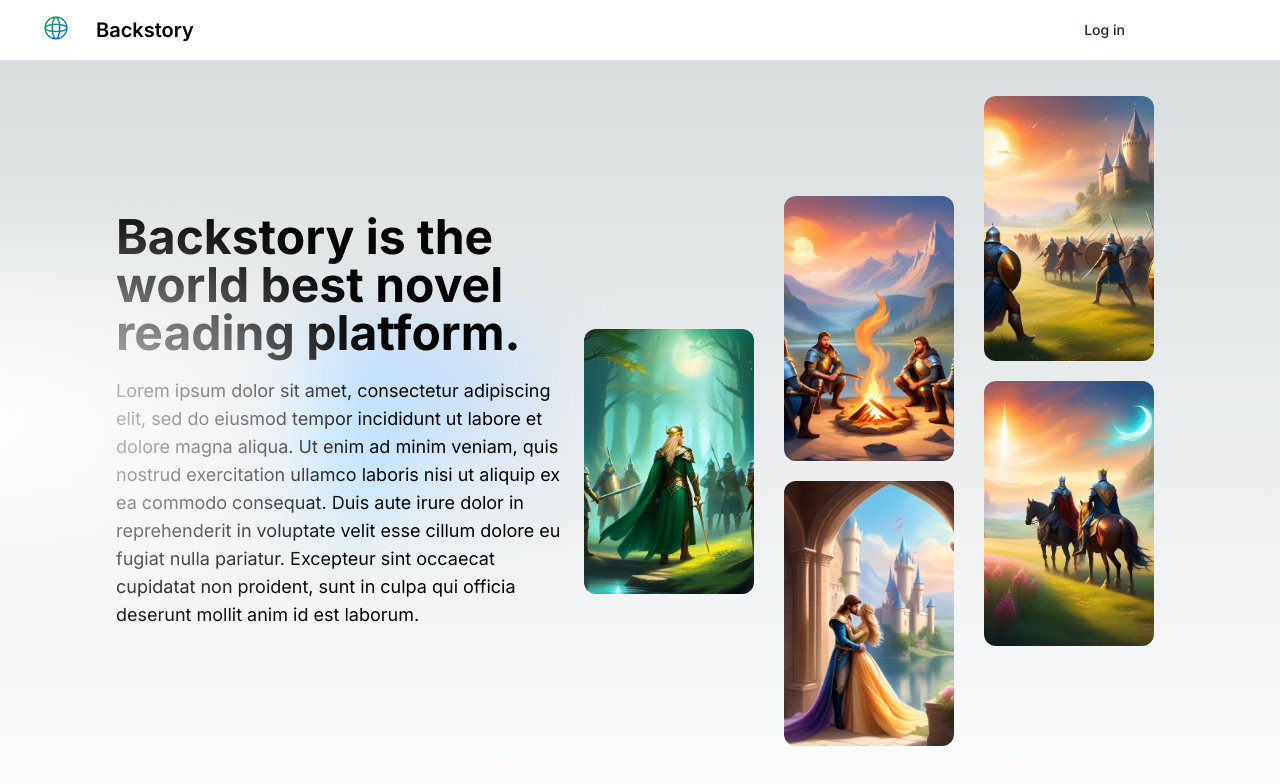
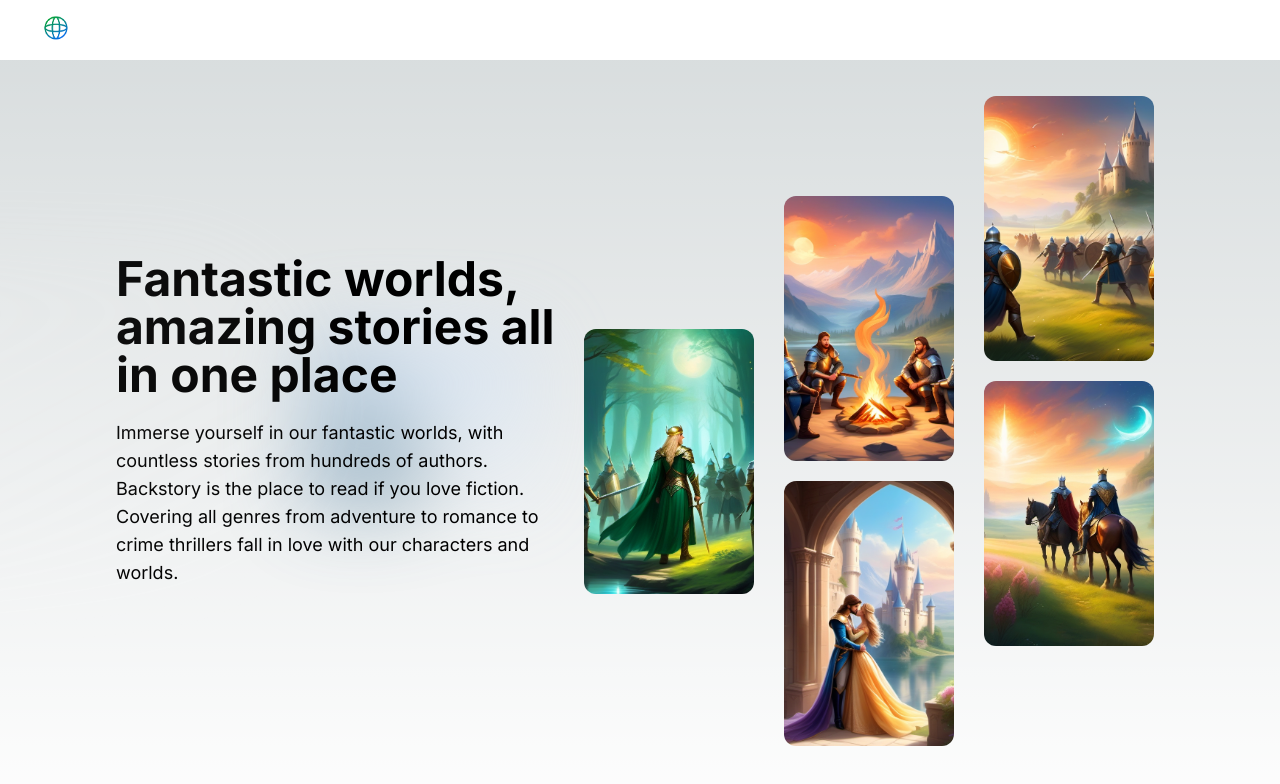
Before and after one commit to ares0524/Backstory, a Next.js app: page / in a window 1280 px wide. Shown: the top 784 px of the page. Built offline with nearby package versions, Linux system fonts and the light colour scheme.

Commit message:
changed landing page dummy text

```diff
--- a/app/components/layout/_header.tsx
+++ b/app/components/layout/_header.tsx
@@ -10,16 +10,16 @@ export default function Header({isLoggedIn}: HeaderProps) {
   return (
     <>
       <header>
-        <nav className="z-10 bg-white border-gray-200 px-4 lg:px-6 py-2.5 dark:bg-gray-800 w-full fixed">
+        <nav className="z-10 bg-white border-gray-200 px-4 lg:px-6 py-2.5 bg-gray-800 w-full fixed">
             <div className="flex flex-wrap justify-between items-center mx-auto max-w-screen-xl">
-                <a href="http://localhost:3000" className="flex items-center">
+                <a href="#" className="flex items-center">
                     <Image src="/assets/images/logo.png" width={60} height={35} className="mr-3 h-6 sm:h-9" alt="Flowbite Logo" />
-                    <span className="self-center text-xl font-semibold whitespace-nowrap dark:text-white">Backstory</span>
+                    <span className="self-center text-xl font-semibold whitespace-nowrap text-white">Backstory</span>
                 </a>
                 <div className={"flex items-center lg:order-2 " + (isLoggedIn?"hidden":"block")}>
-                    <a href="/login" className="text-gray-800 dark:text-white hover:bg-gray-50 focus:ring-4 focus:ring-gray-300 font-medium rounded-lg text-sm px-4 lg:px-5 py-2 lg:py-2.5 mr-2 dark:hover:bg-gray-700 focus:outline-none dark:focus:ring-gray-800">Log in</a>
-                    <a href="/register" className="text-white bg-primary-700 hover:bg-primary-800 focus:ring-4 focus:ring-primary-300 font-medium rounded-lg text-sm px-4 lg:px-5 py-2 lg:py-2.5 mr-2 dark:bg-primary-600 dark:hover:bg-primary-700 focus:outline-none dark:focus:ring-primary-800">Register</a>
-                    {/* <button data-collapse-toggle="mobile-menu-2" type="button" className="inline-flex items-center p-2 ml-1 text-sm text-gray-500 rounded-lg lg:hidden hover:bg-gray-100 focus:outline-none focus:ring-2 focus:ring-gray-200 dark:text-gray-400 dark:hover:bg-gray-700 dark:focus:ring-gray-600" aria-controls="mobile-menu-2" aria-expanded="false">
+                    <a href="/login" className="text-gray-800 text-white hover:bg-gray-50 focus:ring-4 focus:ring-gray-300 font-medium rounded-lg text-sm px-4 lg:px-5 py-2 lg:py-2.5 mr-2 hover:bg-gray-700 focus:outline-none focus:ring-gray-800">Log in</a>
+                    <a href="/register" className="text-white bg-primary-700 hover:bg-primary-800 focus:ring-4 focus:ring-primary-300 font-medium rounded-lg text-sm px-4 lg:px-5 py-2 lg:py-2.5 mr-2 bg-primary-600 hover:bg-primary-700 focus:outline-none focus:ring-primary-800">Register</a>
+                    {/* <button data-collapse-toggle="mobile-menu-2" type="button" className="inline-flex items-center p-2 ml-1 text-sm text-gray-500 rounded-lg lg:hidden hover:bg-gray-100 focus:outline-none focus:ring-2 focus:ring-gray-200 text-gray-400 hover:bg-gray-700 focus:ring-gray-600" aria-controls="mobile-menu-2" aria-expanded="false">
                         <span className="sr-only">Open main menu</span>
                         <svg className="w-6 h-6" fill="currentColor" viewBox="0 0 20 20" xmlns="http://www.w3.org/2000/svg"><path fillRule="evenodd" d="M3 5a1 1 0 011-1h12a1 1 0 110 2H4a1 1 0 01-1-1zM3 10a1 1 0 011-1h12a1 1 0 110 2H4a1 1 0 01-1-1zM3 15a1 1 0 011-1h12a1 1 0 110 2H4a1 1 0 01-1-1z" clipRule="evenodd"></path></svg>
                         <svg className="hidden w-6 h-6" fill="currentColor" viewBox="0 0 20 20" xmlns="http://www.w3.org/2000/svg"><path fillRule="evenodd" d="M4.293 4.293a1 1 0 011.414 0L10 8.586l4.293-4.293a1 1 0 111.414 1.414L11.414 10l4.293 4.293a1 1 0 01-1.414 1.414L10 11.414l-4.293 4.293a1 1 0 01-1.414-1.414L8.586 10 4.293 5.707a1 1 0 010-1.414z" clipRule="evenodd"></path></svg>
@@ -29,22 +29,22 @@ export default function Header({isLoggedIn}: HeaderProps) {
                 <div className={"flex items-center lg:order-2 " + (isLoggedIn?"block":"hidden")}>
                     <a href="/library"><Image src="/assets/images/header/library.png" alt="Library" width={25} height={25} className="mr-4 cursor-pointer" /></a>
                     <form className="pr-4">
-                        <label htmlFor="default-search" className="mb-2 text-sm font-medium text-gray-900 sr-only dark:text-white">Search</label>
+                        <label htmlFor="default-search" className="mb-2 text-sm font-medium text-gray-900 sr-only text-white">Search</label>
                         <div className="relative">
                             <div className="absolute inset-y-0 left-0 flex items-center pl-3 pointer-events-none">
-                                <svg className="w-4 h-4 text-gray-500 dark:text-gray-400" aria-hidden="true" xmlns="http://www.w3.org/2000/svg" fill="none" viewBox="0 0 20 20">
+                                <svg className="w-4 h-4 text-gray-500 text-gray-400" aria-hidden="true" xmlns="http://www.w3.org/2000/svg" fill="none" viewBox="0 0 20 20">
                                     <path stroke="currentColor" strokeLinecap="round" strokeLinejoin="round" strokeWidth="2" d="m19 19-4-4m0-7A7 7 0 1 1 1 8a7 7 0 0 1 14 0Z"/>
                                 </svg>
                             </div>
-                            <input type="search" id="default-search" className="block w-full p-4 py-2 pl-10 text-sm text-gray-900 border border-gray-300 rounded-lg bg-gray-50 focus:ring-blue-500 focus:border-blue-500 dark:bg-gray-700 dark:border-gray-600 dark:placeholder-gray-400 dark:text-white dark:focus:ring-blue-500 dark:focus:border-blue-500" placeholder="Search stories..." required />
-                            {/* <button type="submit" className="text-white absolute right-2.5 bottom-2.5 bg-blue-700 hover:bg-blue-800 focus:ring-4 focus:outline-none focus:ring-blue-300 font-medium rounded-lg text-sm px-4 py-2 dark:bg-blue-600 dark:hover:bg-blue-700 dark:focus:ring-blue-800">Search</button> */}
+                            <input type="search" id="default-search" className="block w-full p-4 py-2 pl-10 text-sm text-gray-900 border border-gray-300 rounded-lg bg-gray-50 focus:ring-blue-500 focus:border-blue-500 bg-gray-700 border-gray-600 placeholder-gray-400 text-white focus:ring-blue-500 focus:border-blue-500" placeholder="Search stories..." required />
+                            {/* <button type="submit" className="text-white absolute right-2.5 bottom-2.5 bg-blue-700 hover:bg-blue-800 focus:ring-4 focus:outline-none focus:ring-blue-300 font-medium rounded-lg text-sm px-4 py-2 bg-blue-600 hover:bg-blue-700 focus:ring-blue-800">Search</button> */}
                         </div>
                     </form>
                     <div className="flex pr-4">
                         <Image src="/assets/images/header/coin.png" alt="Coin" width={25} height={28} />
                         <p className="text-xl items-center font-bold ml-2">1000</p>
                     </div>
-                    {/* <button data-collapse-toggle="mobile-menu-2" type="button" className="inline-flex items-center p-2 ml-1 text-sm text-gray-500 rounded-lg lg:hidden hover:bg-gray-100 focus:outline-none focus:ring-2 focus:ring-gray-200 dark:text-gray-400 dark:hover:bg-gray-700 dark:focus:ring-gray-600" aria-controls="mobile-menu-2" aria-expanded="false">
+                    {/* <button data-collapse-toggle="mobile-menu-2" type="button" className="inline-flex items-center p-2 ml-1 text-sm text-gray-500 rounded-lg lg:hidden hover:bg-gray-100 focus:outline-none focus:ring-2 focus:ring-gray-200 text-gray-400 hover:bg-gray-700 focus:ring-gray-600" aria-controls="mobile-menu-2" aria-expanded="false">
                         <span className="sr-only">Open main menu</span>
                         <svg className="w-6 h-6" fill="currentColor" viewBox="0 0 20 20" xmlns="http://www.w3.org/2000/svg"><path fillRule="evenodd" d="M3 5a1 1 0 011-1h12a1 1 0 110 2H4a1 1 0 01-1-1zM3 10a1 1 0 011-1h12a1 1 0 110 2H4a1 1 0 01-1-1zM3 15a1 1 0 011-1h12a1 1 0 110 2H4a1 1 0 01-1-1z" clipRule="evenodd"></path></svg>
                         <svg className="hidden w-6 h-6" fill="currentColor" viewBox="0 0 20 20" xmlns="http://www.w3.org/2000/svg"><path fillRule="evenodd" d="M4.293 4.293a1 1 0 011.414 0L10 8.586l4.293-4.293a1 1 0 111.414 1.414L11.414 10l4.293 4.293a1 1 0 01-1.414 1.414L10 11.414l-4.293 4.293a1 1 0 01-1.414-1.414L8.586 10 4.293 5.707a1 1 0 010-1.414z" clipRule="evenodd"></path></svg>
@@ -54,22 +54,22 @@ export default function Header({isLoggedIn}: HeaderProps) {
                 {/* <div className="hidden justify-between items-center w-full lg:flex lg:w-auto lg:order-1" id="mobile-menu-2">
                     <ul className="flex flex-col mt-4 font-medium lg:flex-row lg:space-x-8 lg:mt-0">
                         <li>
-                            <a href="#" className="block py-2 pr-4 pl-3 text-white rounded bg-primary-700 lg:bg-transparent lg:text-primary-700 lg:p-0 dark:text-white" aria-current="page">Home</a>
+                            <a href="#" className="block py-2 pr-4 pl-3 text-white rounded bg-primary-700 lg:bg-transparent lg:text-primary-700 lg:p-0 text-white" aria-current="page">Home</a>
                         </li>
                         <li>
-                            <a href="#" className="block py-2 pr-4 pl-3 text-gray-700 border-b border-gray-100 hover:bg-gray-50 lg:hover:bg-transparent lg:border-0 lg:hover:text-primary-700 lg:p-0 dark:text-gray-400 lg:dark:hover:text-white dark:hover:bg-gray-700 dark:hover:text-white lg:dark:hover:bg-transparent dark:border-gray-700">Company</a>
+                            <a href="#" className="block py-2 pr-4 pl-3 text-gray-700 border-b border-gray-100 hover:bg-gray-50 lg:hover:bg-transparent lg:border-0 lg:hover:text-primary-700 lg:p-0 text-gray-400 lg:hover:text-white hover:bg-gray-700 hover:text-white lg:hover:bg-transparent border-gray-700">Company</a>
                         </li>
                         <li>
-                            <a href="#" className="block py-2 pr-4 pl-3 text-gray-700 border-b border-gray-100 hover:bg-gray-50 lg:hover:bg-transparent lg:border-0 lg:hover:text-primary-700 lg:p-0 dark:text-gray-400 lg:dark:hover:text-white dark:hover:bg-gray-700 dark:hover:text-white lg:dark:hover:bg-transparent dark:border-gray-700">Marketplace</a>
+                            <a href="#" className="block py-2 pr-4 pl-3 text-gray-700 border-b border-gray-100 hover:bg-gray-50 lg:hover:bg-transparent lg:border-0 lg:hover:text-primary-700 lg:p-0 text-gray-400 lg:hover:text-white hover:bg-gray-700 hover:text-white lg:hover:bg-transparent border-gray-700">Marketplace</a>
                         </li>
                         <li>
-                            <a href="#" className="block py-2 pr-4 pl-3 text-gray-700 border-b border-gray-100 hover:bg-gray-50 lg:hover:bg-transparent lg:border-0 lg:hover:text-primary-700 lg:p-0 dark:text-gray-400 lg:dark:hover:text-white dark:hover:bg-gray-700 dark:hover:text-white lg:dark:hover:bg-transparent dark:border-gray-700">Features</a>
+                            <a href="#" className="block py-2 pr-4 pl-3 text-gray-700 border-b border-gray-100 hover:bg-gray-50 lg:hover:bg-transparent lg:border-0 lg:hover:text-primary-700 lg:p-0 text-gray-400 lg:hover:text-white hover:bg-gray-700 hover:text-white lg:hover:bg-transparent border-gray-700">Features</a>
                         </li>
                         <li>
-                            <a href="#" className="block py-2 pr-4 pl-3 text-gray-700 border-b border-gray-100 hover:bg-gray-50 lg:hover:bg-transparent lg:border-0 lg:hover:text-primary-700 lg:p-0 dark:text-gray-400 lg:dark:hover:text-white dark:hover:bg-gray-700 dark:hover:text-white lg:dark:hover:bg-transparent dark:border-gray-700">Team</a>
+                            <a href="#" className="block py-2 pr-4 pl-3 text-gray-700 border-b border-gray-100 hover:bg-gray-50 lg:hover:bg-transparent lg:border-0 lg:hover:text-primary-700 lg:p-0 text-gray-400 lg:hover:text-white hover:bg-gray-700 hover:text-white lg:hover:bg-transparent border-gray-700">Team</a>
                         </li>
                         <li>
-                            <a href="#" className="block py-2 pr-4 pl-3 text-gray-700 border-b border-gray-100 hover:bg-gray-50 lg:hover:bg-transparent lg:border-0 lg:hover:text-primary-700 lg:p-0 dark:text-gray-400 lg:dark:hover:text-white dark:hover:bg-gray-700 dark:hover:text-white lg:dark:hover:bg-transparent dark:border-gray-700">Contact</a>
+                            <a href="#" className="block py-2 pr-4 pl-3 text-gray-700 border-b border-gray-100 hover:bg-gray-50 lg:hover:bg-transparent lg:border-0 lg:hover:text-primary-700 lg:p-0 text-gray-400 lg:hover:text-white hover:bg-gray-700 hover:text-white lg:hover:bg-transparent border-gray-700">Contact</a>
                         </li>
                     </ul>
                 </div> */}
--- a/app/globals.css
+++ b/app/globals.css
@@ -44,7 +44,7 @@ body {
 
 .dashboard-slide-image {
   width: 200px;
-  height: 400px;
+  height: 350px;
   object-fit: cover;
   border-radius: 5px;
 }
--- a/app/library/page.tsx
+++ b/app/library/page.tsx
@@ -2,9 +2,6 @@
 
 import Header from "../components/layout/_header";
 import { useState } from "react";
-import { Navigation, Pagination, Scrollbar, A11y, Autoplay } from 'swiper/modules';
-import classNames from "classnames";
-import { Swiper, SwiperSlide } from 'swiper/react';
 import Drawer from "./drawer";
 
 // Import Swiper styles
@@ -21,7 +18,7 @@ export default function Dashboard() {
             <Header isLoggedIn={true} />
 
             <div className="pt-[100px] pb-[50px] px-[50px] min-h-screen">
-                <p className="font-2xl py-2">24 Stories you purchased</p>
+                <p className="font-2xl py-2">Your Library</p>
                 <div className="grid grid-cols-1 sm:grid-cols-2 md:grid-cols-4 lg:grid-cols-6 xl:grid-cols-8 gap-4">
                     <div onClick={() => setIsOpen((isOpen) => !isOpen)}>
                         <Image src='/assets/images/dashboard/1.png' alt="Slide Image" width={400} height={200} className="dashboard-slide-image" />
--- a/app/login/page.tsx
+++ b/app/login/page.tsx
@@ -4,7 +4,7 @@ import Link from "next/link";
 export default function Login() {
   return (
     <>
-        <a href="http://localhost:3000" className="flex items-center auth-logo">
+        <a href="#" className="flex items-center auth-logo">
             <Image width={60} height={35} src="/assets/images/logo.png" className="mr-3 h-6 sm:h-9" alt="Flowbite Logo" />
             <span className="self-center text-xl font-semibold whitespace-nowrap dark:text-white">Backstory</span>
         </a>
--- a/app/page.tsx
+++ b/app/page.tsx
@@ -10,11 +10,11 @@ export default function Home() {
 
         <div className='flex flex-col w-full md:flex-row justify-center'>
           <div className='flex w-3/5'>
-            <div className="flex relative place-items-center justify-center before:absolute before:h-[400px] before:w-[680px] before:-translate-x-1/2 before:rounded-full before:bg-gradient-radial before:from-white before:to-transparent before:blur-2xl before:content-[''] after:absolute after:-z-20 after:h-[180px] after:w-[240px] after:translate-x-1/3 after:bg-gradient-conic after:from-sky-200 after:via-blue-200 after:blur-2xl after:content-[''] before:dark:bg-gradient-to-br before:dark:from-transparent before:dark:to-blue-700 before:dark:opacity-10 after:dark:from-sky-900 after:dark:via-[#0141ff] after:dark:opacity-40 before:lg:h-[360px] z-[-1]">
+            <div className="flex relative place-items-center justify-center before:absolute before:h-[400px] before:w-[680px] before:-translate-x-1/2 before:rounded-full before:bg-gradient-radial before:from-white before:to-transparent before:blur-2xl before:content-[''] after:absolute after:-z-20 after:h-[180px] after:w-[240px] after:translate-x-1/3 after:bg-gradient-conic after:from-sky-200 after:via-blue-200 after:blur-2xl after:content-[''] before:bg-gradient-to-br before:from-transparent before:to-blue-700 before:opacity-10 after:from-sky-900 after:via-[#0141ff] after:opacity-40 before:lg:h-[360px] z-[-1]">
               <div className='block justify-center p-2 pl-5'>
-                <p className='text-5xl font-bold'>Backstory is the world best novel reading platform.</p>
+                <p className='text-5xl font-bold'>Fantastic worlds, amazing stories all in one place</p>
                 <p className='text-lg mt-5'>
-                  Lorem ipsum dolor sit amet, consectetur adipiscing elit, sed do eiusmod tempor incididunt ut labore et dolore magna aliqua. Ut enim ad minim veniam, quis nostrud exercitation ullamco laboris nisi ut aliquip ex ea commodo consequat. Duis aute irure dolor in reprehenderit in voluptate velit esse cillum dolore eu fugiat nulla pariatur. Excepteur sint occaecat cupidatat non proident, sunt in culpa qui officia deserunt mollit anim id est laborum.
+                  Immerse yourself in our fantastic worlds, with countless stories from hundreds of authors. Backstory is the place to read if you love fiction. Covering all genres from adventure to romance to crime thrillers fall in love with our characters and worlds.
                 </p>
               </div>
             </div>
--- a/app/register/page.tsx
+++ b/app/register/page.tsx
@@ -6,7 +6,7 @@ export default function Login() {
 
   return (
     <>
-        <a href="http://localhost:3000" className="flex items-center auth-logo">
+        <a href="#" className="flex items-center auth-logo">
             <Image src="/assets/images/logo.png" width={60} height={35} className="mr-3 h-6 sm:h-9" alt="Flowbite Logo" />
             <span className="self-center text-xl font-semibold whitespace-nowrap dark:text-white">Backstory</span>
         </a>
@@ -57,11 +57,11 @@ export default function Login() {
                             htmlFor="confirmPassword"
                             className="block font-bold text-[#dddddd]"
                         >
-                            Password Confirm
+                            Confirm Password
                         </label>
                         <input
                             id="confirmPassword"
-                            type="confirmPassword"
+                            type="password"
                             placeholder="Confirm your password"
                             className="w-full px-4 py-3 mt-1 border-gray-300 rounded-md focus:border-indigo-500 focus:ring focus:ring-indigo-200"
                             required
```
